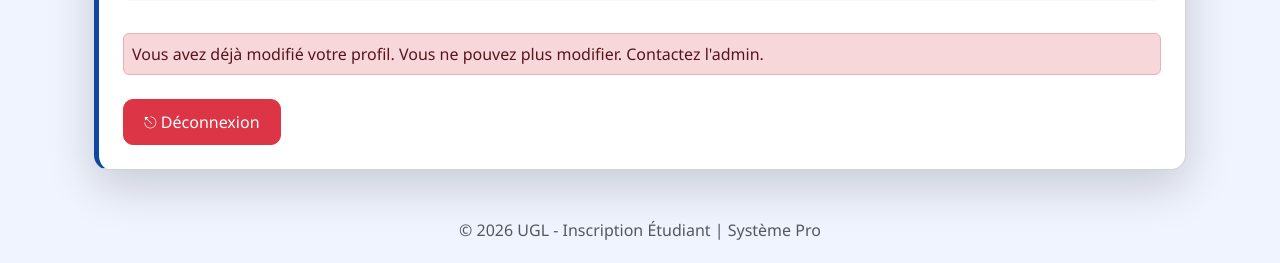
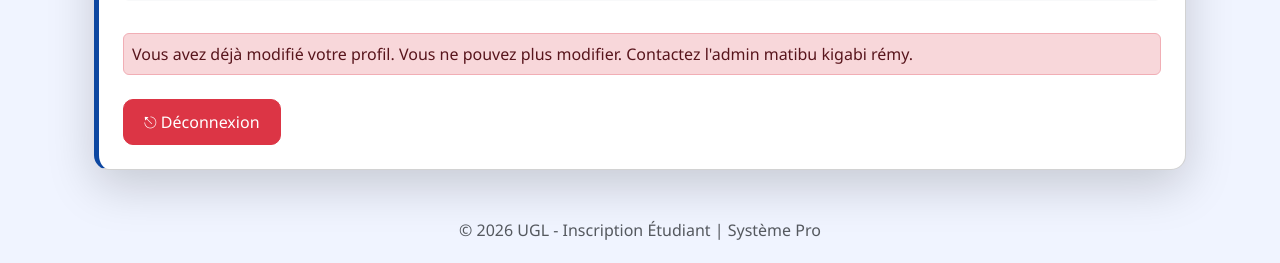
Before and after one commit to matiburemy-art/inscription-etudiant, a Flask app: template templates/dashboard.html in a window 1280 px wide. Shown: the part 533-796 px from the top of the page. Run offline with Flask 3, Linux system fonts and the light colour scheme; the template is opened without the code that fills it, so the values that code supplies are empty.

Commit message:
Update dashboard.html

```diff
--- a/templates/dashboard.html
+++ b/templates/dashboard.html
@@ -17,7 +17,7 @@
         <a href="/edit_profile" class="btn btn-warning me-2">✏️ Modifier mes informations</a>
         <small class="text-muted">Vous pouvez modifier une seule fois</small>
       {% else %}
-        <div class="alert alert-danger p-2">Vous avez déjà modifié votre profil. Vous ne pouvez plus modifier. Contactez l'admin.</div>
+        <div class="alert alert-danger p-2">Vous avez déjà modifié votre profil. Vous ne pouvez plus modifier. Contactez l'admin matibu kigabi rémy.</div>
       {% endif %}
 
       <a href="/logout" class="btn btn-danger mt-2" style="background:#dc3545; border-radius:10px; padding:10px 20px">⎋ Déconnexion</a>
```
